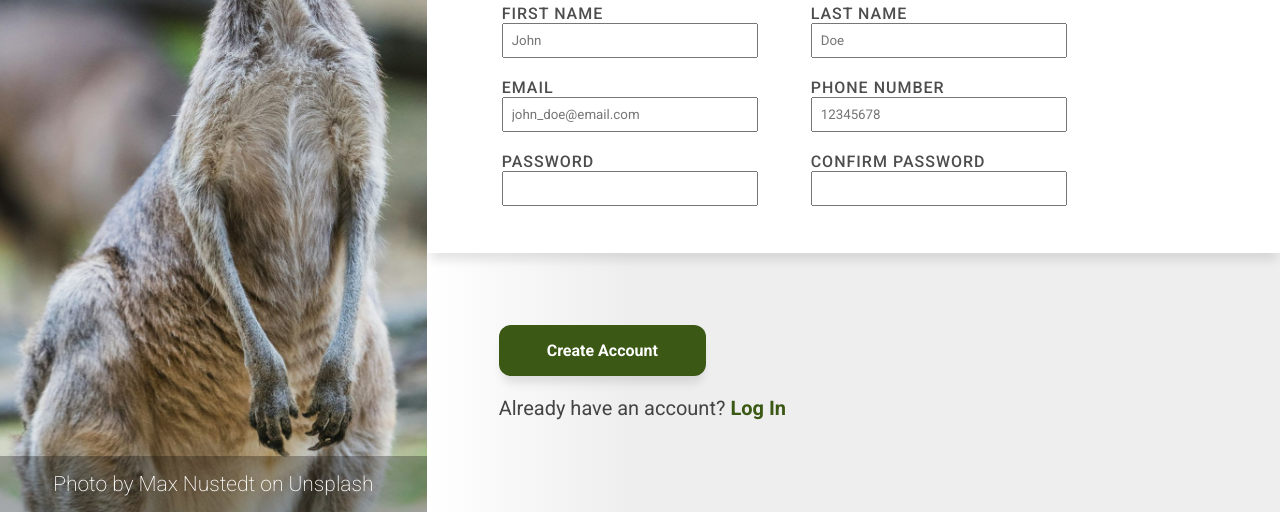
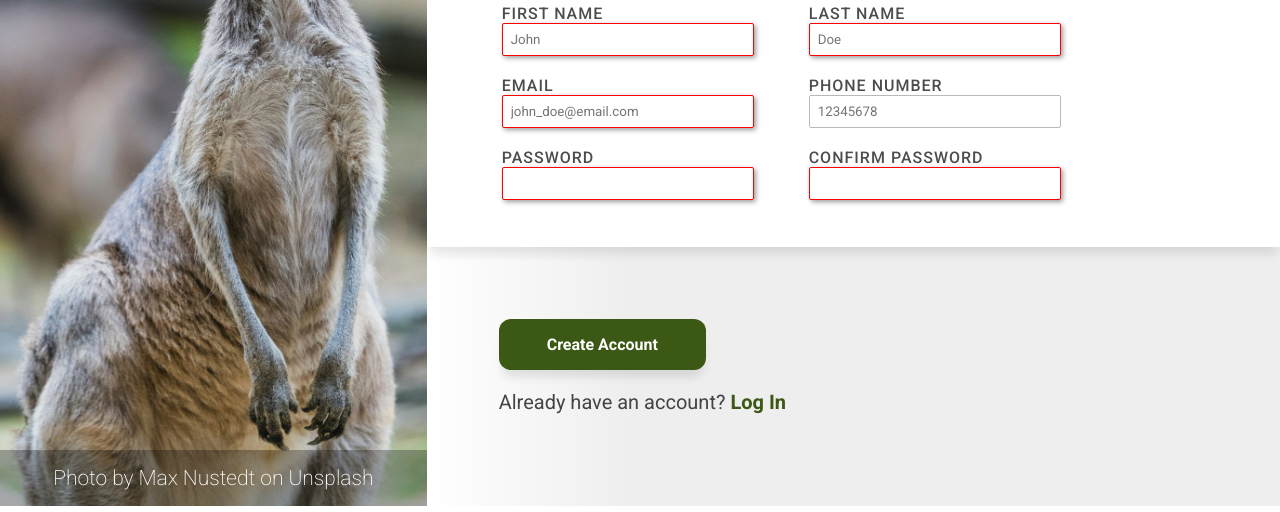
Before and after one commit to ashpertine/odin-signupform, a plain HTML site: page index.html in a window 1280 px wide. Shown: the part 387-899 px from the top of the page. Drawn offline with Linux system fonts and the light colour scheme.

Commit message:
Added basic validation

```diff
--- a/index.html
+++ b/index.html
@@ -28,16 +28,16 @@
                             <legend>Let's do this!</legend>
                             <ul>
                                 <li class="name inputs">
-                                    <div><label for="first_name">First Name</label><input type="text" id="first_name" name="user_first_name" placeholder="John"></div>
-                                    <div><label for="last_name">Last Name</label><input type="text" id="last_name" name="user_last_name" placeholder="Doe"></div>
+                                    <div><label for="first_name">First Name</label><input type="text" id="first_name" name="user_first_name" placeholder="John" required></div>
+                                    <div><label for="last_name">Last Name</label><input type="text" id="last_name" name="user_last_name" placeholder="Doe" required></div>
                                 </li>
                                 <li class="info inputs">
-                                    <div><label for="user_email">Email</label><input type="email" id="user_email" name="user_email" placeholder="john_doe@email.com"></div>
+                                    <div><label for="user_email">Email</label><input type="email" id="user_email" name="user_email" placeholder="john_doe@email.com" required></div>
                                     <div><label for="user_phone_no">Phone Number</label><input type="tel" id="user_phone_no" name="user_phone_no" placeholder="12345678"></div>
                                 </li>
                                 <li class="password inputs">
-                                    <div><label for="user_password">Password</label><input type="password" id="user_password" name="user_password"></div>
-                                    <div><label for="user_conf_password">Confirm Password</label><input type="password" id="user_conf_password" name="user_conf_password"></div>
+                                    <div><label for="user_password">Password</label><input type="password" id="user_password" name="user_password" required></div>
+                                    <div><label for="user_conf_password">Confirm Password</label><input type="password" id="user_conf_password" name="user_conf_password" required></div>
                                 </li>
                             </ul>
                         </fieldset>
--- a/styles.css
+++ b/styles.css
@@ -126,6 +126,12 @@ fieldset ul {
     list-style: none;
     padding: 0;
 }
+input:focus,
+select:focus,
+textarea:focus,
+button:focus {
+    outline: none;
+}
 
 fieldset li {
     display: flex;
@@ -145,6 +151,18 @@ fieldset li>div>input {
     display: block;
     padding: 8px;
     width: 120%;
+    border: 1px solid rgb(185, 185, 185);
+    border-radius: 2px;
+}
+
+fieldset li>div>input:focus {
+    border: 1px solid rgb(71, 71, 253);
+    box-shadow: 2px 2px 5px #00000063;
+}
+
+fieldset li>div>input:invalid {
+    border: 1px solid red;
+    box-shadow: 2px 2px 5px #00000063;
 }
 
 .form-extra {
```
